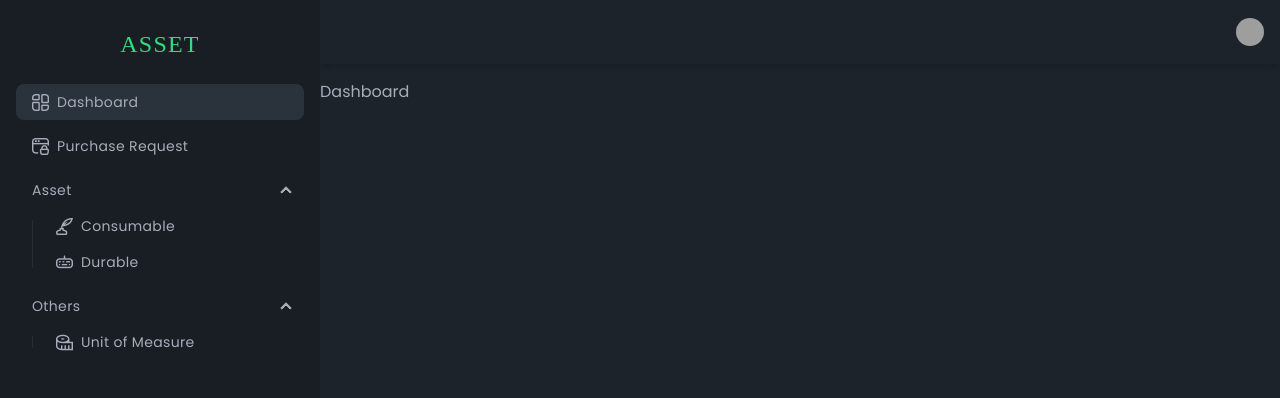
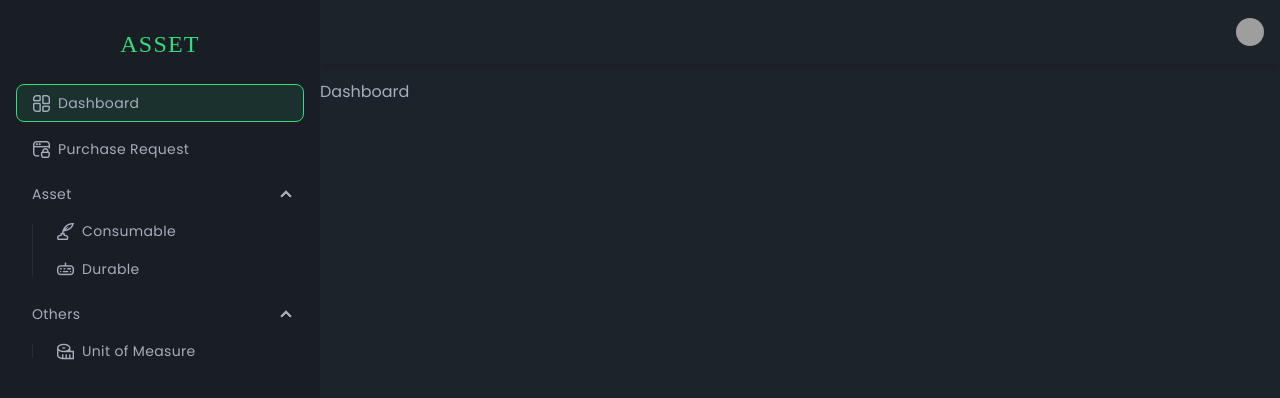
Before and after one commit to joshuaalfonso/asset-management, a React (Vite) app: page /dashboard in a window 1280 px wide. Shown: the top 398 px of the page. Built offline with nearby package versions, Linux system fonts and the light colour scheme; grey boxes are pictures that could not be loaded; a web font is replaced by a local one; what pocketbase would draw is missing.

Commit message:
active sidebar bg

```diff
--- a/src/features/Consumables/ConsumableRow.jsx
+++ b/src/features/Consumables/ConsumableRow.jsx
@@ -22,7 +22,7 @@ const ConsumableRow = ({row, index}) => {
             <tr>
                 <th>{index + 1}</th>
                 <td>
-                    <img src={`${fileUrl}files/${collectionId}/${id}/${image}`} width={50}/>
+                    <img src={`${fileUrl}files/${collectionId}/${id}/${image}`} width={50} height={50} className="bg-base-content rounded object-cover"/>
                 </td>
                 <td>{name}</td>
                 <td>{type}</td>
--- a/src/features/purchase-request/PurchaseRequestTable.jsx
+++ b/src/features/purchase-request/PurchaseRequestTable.jsx
@@ -1,10 +1,5 @@
 import PurchaseRequestRow from "./PurchaseRequestRow";
 import usePurchaseRequest from "./usePurchaseRequest";
-
-
-
-
-
 
 
 const PurchaseRequestTable = () => {
--- a/src/index.css
+++ b/src/index.css
@@ -1,10 +1,25 @@
-@import url('https://fonts.googleapis.com/css2?family=Poppins:ital,wght@0,100;0,200;0,300;0,400;0,500;0,600;0,700;0,800;0,900;1,100;1,200;1,300;1,400;1,500;1,600;1,700;1,800;1,900&display=swap');
-@import url('https://fonts.googleapis.com/css2?family=Rubik+Vinyl&display=swap');
+@import url("https://fonts.googleapis.com/css2?family=Poppins:ital,wght@0,100;0,200;0,300;0,400;0,500;0,600;0,700;0,800;0,900;1,100;1,200;1,300;1,400;1,500;1,600;1,700;1,800;1,900&display=swap");
+@import url("https://fonts.googleapis.com/css2?family=Rubik+Vinyl&display=swap");
 
 @tailwind base;
 @tailwind components;
 @tailwind utilities;
 
 body {
-    @apply font-poppins
+  @apply font-poppins;
 }
+
+aside a {
+  border: 1px solid transparent !important;
+}
+
+aside a.active {
+  @apply bg-primary/10 !important;
+  @apply border-solid border border-primary !important;
+  /* @apply text-primary !important; */
+}
+
+aside a:hover,
+summary:hover {
+  @apply bg-primary/10 !important;
+}
--- a/src/ui/Sidebar.jsx
+++ b/src/ui/Sidebar.jsx
@@ -26,7 +26,7 @@ const SideBar = () => {
                     <li>
                         <NavLink to="/dashboard" className="font-poppins">
                             <i className="fi fi-rr-objects-column flex" style={{ fontSize: '17px' }}></i>
-                            <span className="tracking-wide">Dashboard</span>
+                            <span className="tracking-wide" >Dashboard</span>
                         </NavLink>
                     </li>
                     <li>
```
Also changed, not shown: src/features/purchase-request/PurchaseRequestRow.jsx (+0 -25 lines).
